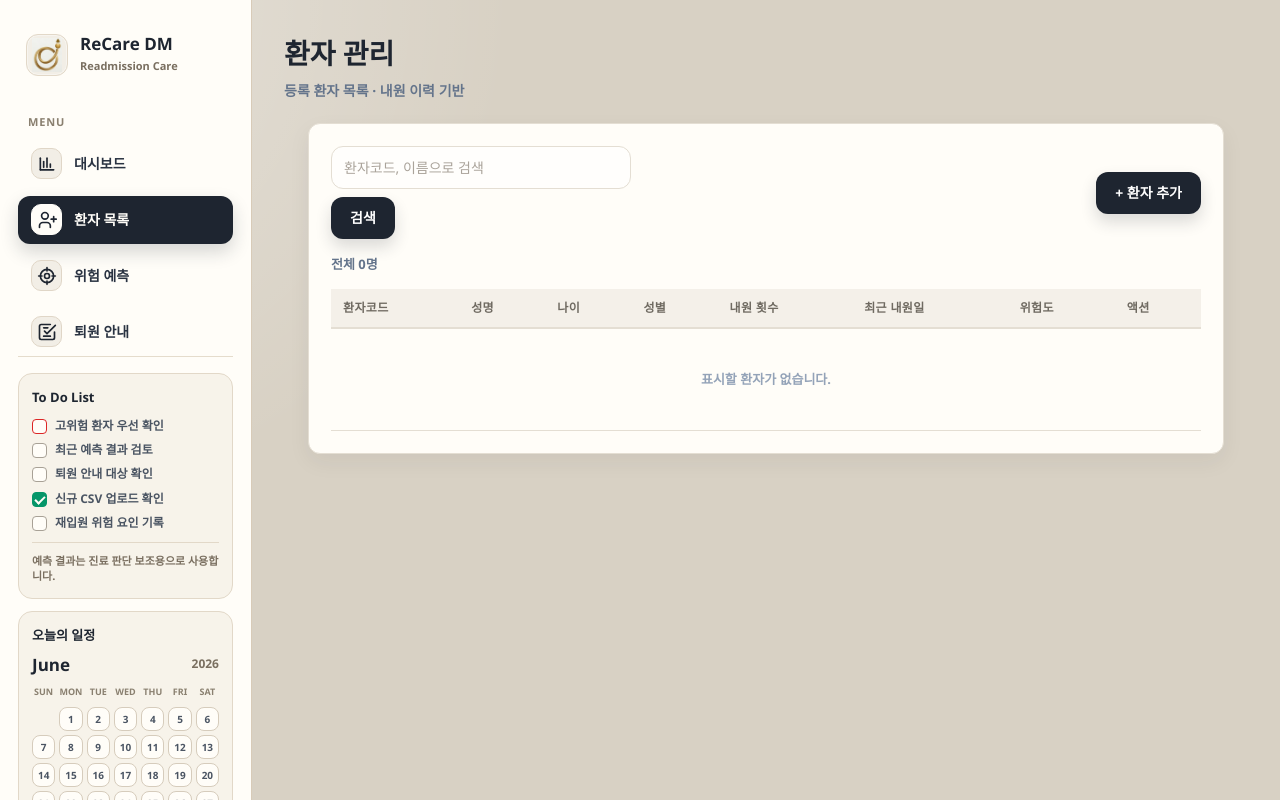
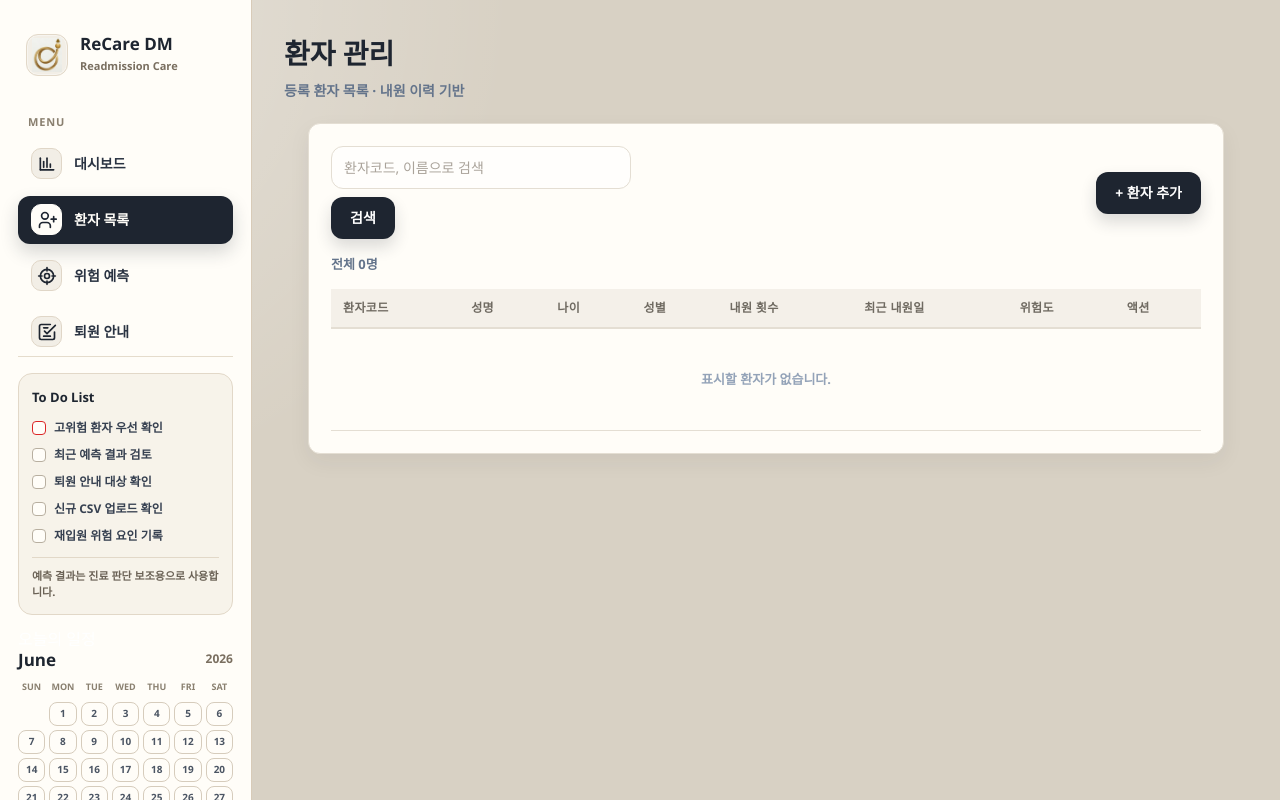
Before and after one commit to Yun-sooyong/recare-dm, a Django app: page /patients/ in a window 1280 px wide. Run offline with Django 5.2, Linux system fonts and the light colour scheme; data that the repository does not hold is empty.

Commit message:
base체크리스트 업데이트

```diff
--- a/recareDMD/templates/base.html
+++ b/recareDMD/templates/base.html
@@ -186,48 +186,84 @@
       border-top: 1px solid #E5DCCC;
     }
 
-    .todo-box,
-    .calendar-box {
+    .todo-box {
       padding: 14px 13px;
       border-radius: 14px;
       background: #F7F3EA;
       border: 1px solid #E2D8C8;
     }
 
-    .todo-title,
-    .calendar-title {
+    .todo-title {
       color: #1E2530;
       font-size: 13px;
       font-weight: 900;
-      margin-bottom: 11px;
+      margin-bottom: 12px;
     }
 
     .todo-list {
       list-style: none;
       display: flex;
       flex-direction: column;
-      gap: 8px;
+      gap: 9px;
+      margin: 0;
+      padding: 0;
     }
 
     .todo-list li {
       display: flex;
-      align-items: flex-start;
+      align-items: center;
       gap: 8px;
-      color: #4B5563;
+      color: #374151;
       font-size: 12px;
-      font-weight: 700;
+      font-weight: 800;
       line-height: 1.35;
+      min-height: 18px;
     }
 
+    .todo-list li span:last-child {
+      display: block;
+      flex: 1;
+      word-break: keep-all;
+    }
+
+    /* 핵심: button 기본 스타일 완전 제거 */
     .todo-check {
-      width: 15px;
-      height: 15px;
-      margin-top: 1px;
+      appearance: none;
+      -webkit-appearance: none;
+
+      width: 14px;
+      height: 14px;
+      min-width: 14px;
+      max-width: 14px;
+      min-height: 14px;
+      max-height: 14px;
+
+      margin: 0;
+      padding: 0;
       border-radius: 4px;
-      border: 1.5px solid #A8A196;
+      border: 1.5px solid #B8AFA0;
+      background: #FFFDF8;
+
+      display: inline-flex;
+      align-items: center;
+      justify-content: center;
       flex-shrink: 0;
+
+      cursor: pointer;
       position: relative;
-      background: #FFFDF8;
+      line-height: 1;
+      font-size: 0;
+      box-shadow: none;
+    }
+
+    .todo-check:hover {
+      border-color: #1E2530;
+      background: #F2EEE6;
+    }
+
+    .todo-check:focus {
+      outline: none;
+      box-shadow: 0 0 0 3px rgba(217, 184, 79, 0.25);
     }
 
     .todo-list li.done .todo-check {
@@ -247,18 +283,24 @@
       transform: rotate(45deg);
     }
 
-    .todo-list li.priority .todo-check {
+    .todo-list li.done span:last-child {
+      color: #8A8070;
+      text-decoration: line-through;
+      opacity: 0.72;
+    }
+
+    .todo-list li.priority:not(.done) .todo-check {
       border-color: #DC2626;
     }
 
     .todo-meta {
-      margin-top: 11px;
+      margin-top: 12px;
       padding-top: 10px;
       border-top: 1px solid #E2D8C8;
-      color: #7A6F60;
+      color: #6B6256;
       font-size: 11px;
       font-weight: 700;
-      line-height: 1.4;
+      line-height: 1.45;
     }
 
     .calendar-head {
@@ -447,25 +489,29 @@
         <div class="todo-box">
           <div class="todo-title">To Do List</div>
 
-          <ul class="todo-list">
-            <li class="priority">
-              <span class="todo-check"></span>
+          <ul class="todo-list" id="todoList">
+            <li class="priority" data-todo-id="high-risk">
+              <button type="button" class="todo-check" aria-label="고위험 환자 우선 확인 체크"></button>
               <span>고위험 환자 우선 확인</span>
             </li>
-            <li>
-              <span class="todo-check"></span>
+
+            <li data-todo-id="recent-prediction">
+              <button type="button" class="todo-check" aria-label="최근 예측 결과 검토 체크"></button>
               <span>최근 예측 결과 검토</span>
             </li>
-            <li>
-              <span class="todo-check"></span>
+
+            <li data-todo-id="discharge-target">
+              <button type="button" class="todo-check" aria-label="퇴원 안내 대상 확인 체크"></button>
               <span>퇴원 안내 대상 확인</span>
             </li>
-            <li class="done">
-              <span class="todo-check"></span>
+
+            <li data-todo-id="csv-upload">
+              <button type="button" class="todo-check" aria-label="신규 CSV 업로드 확인 체크"></button>
               <span>신규 CSV 업로드 확인</span>
             </li>
-            <li>
-              <span class="todo-check"></span>
+
+            <li data-todo-id="risk-factor-note">
+              <button type="button" class="todo-check" aria-label="재입원 위험 요인 기록 체크"></button>
               <span>재입원 위험 요인 기록</span>
             </li>
           </ul>
@@ -554,6 +600,51 @@
     })();
   </script>
 
+  <script>
+  (function () {
+    const todoList = document.getElementById("todoList");
+
+    if (!todoList) {
+      return;
+    }
+
+    const storageKey = "recare_dm_todo_state";
+
+    function loadTodoState() {
+      try {
+        return JSON.parse(localStorage.getItem(storageKey)) || {};
+      } catch (error) {
+        return {};
+      }
+    }
+
+    function saveTodoState(state) {
+      localStorage.setItem(storageKey, JSON.stringify(state));
+    }
+
+    const todoState = loadTodoState();
+    const todoItems = todoList.querySelectorAll("li[data-todo-id]");
+
+    todoItems.forEach(function (item) {
+      const todoId = item.dataset.todoId;
+      const checkButton = item.querySelector(".todo-check");
+
+      if (todoState[todoId]) {
+        item.classList.add("done");
+      } else {
+        item.classList.remove("done");
+      }
+
+      checkButton.addEventListener("click", function () {
+        item.classList.toggle("done");
+
+        todoState[todoId] = item.classList.contains("done");
+        saveTodoState(todoState);
+      });
+    });
+  })();
+</script>
+
   {% block extra_script %}{% endblock %}
 </body>
 </html>
```
